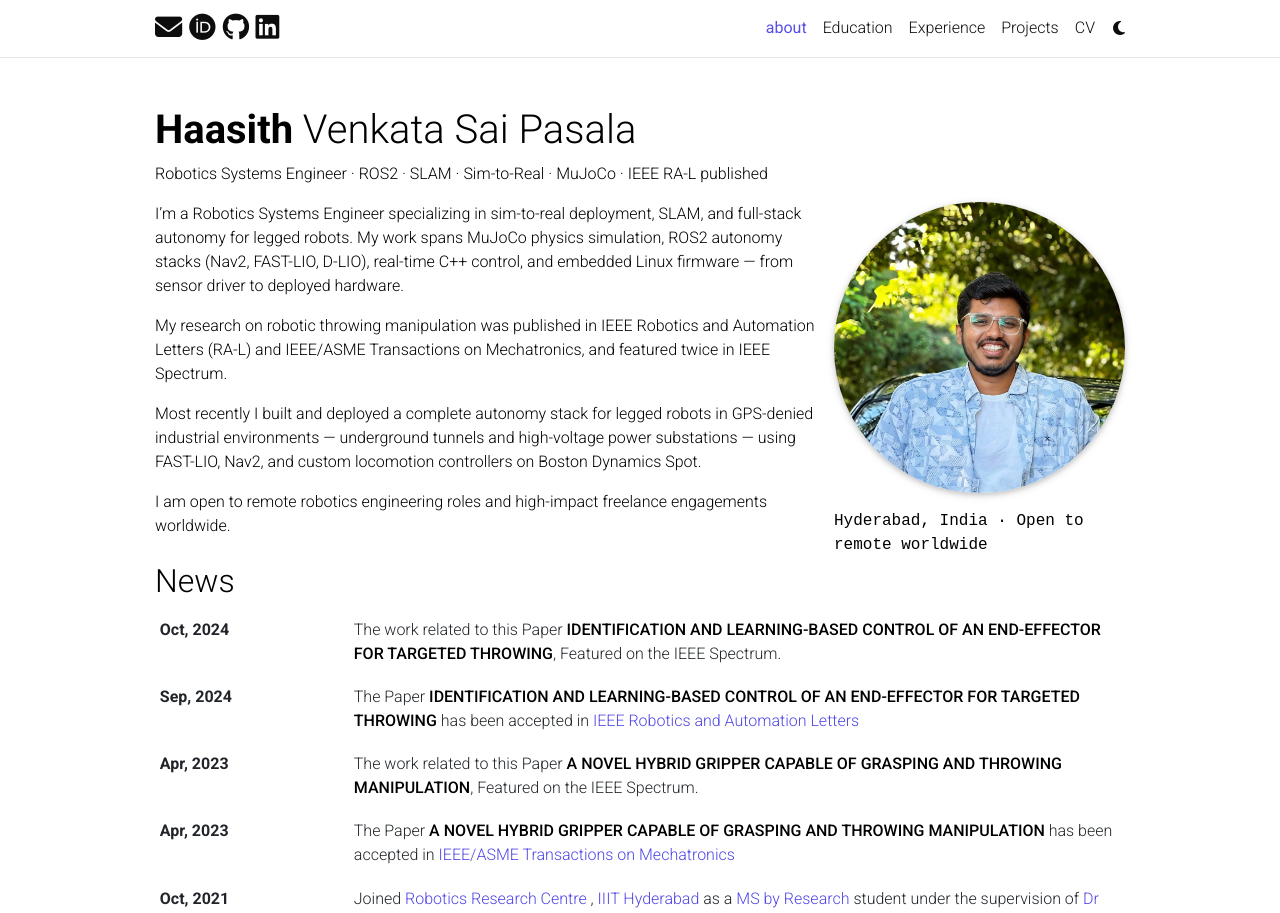
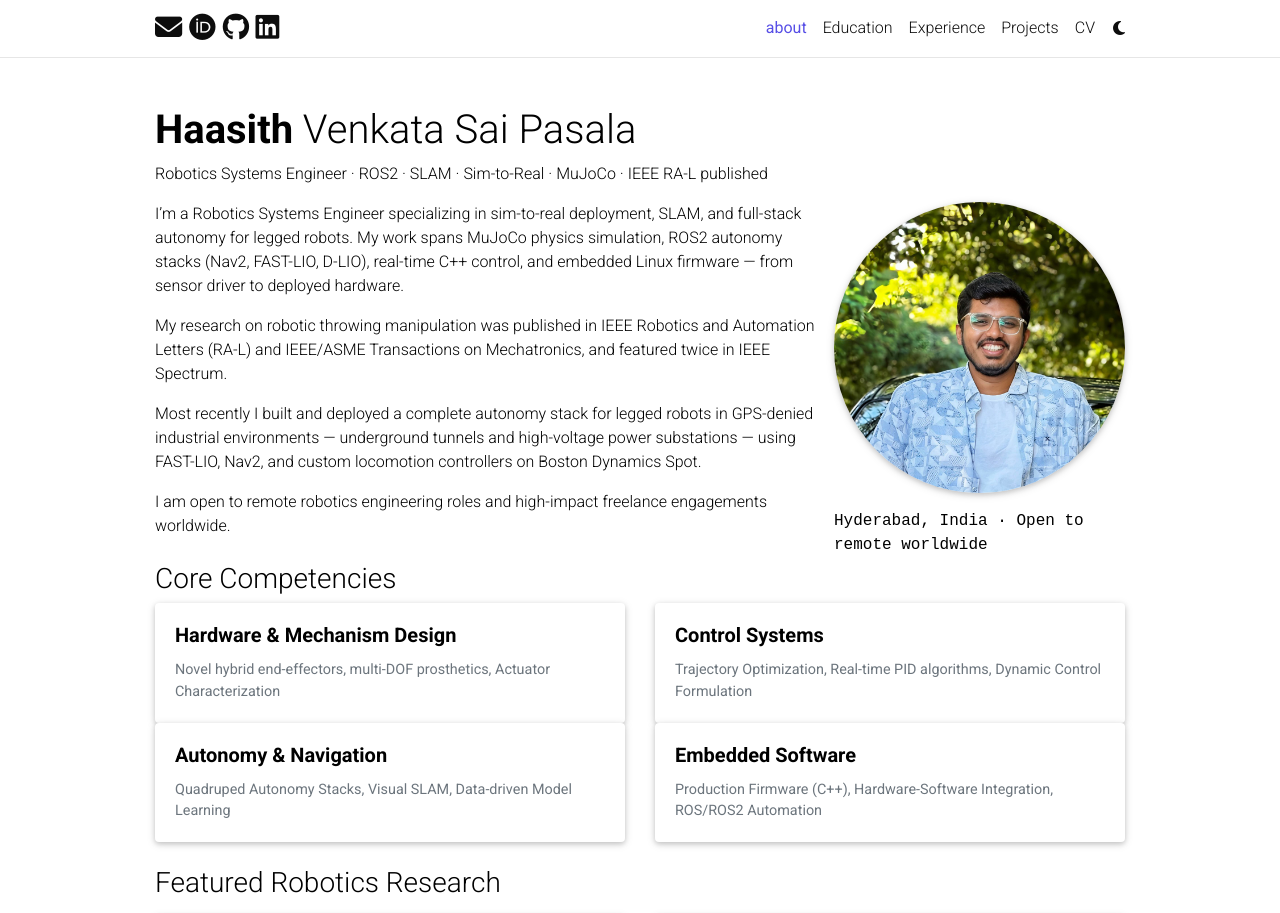
Before and after one commit to haasithp/haasithp.github.io, a Jekyll site: the page built from _pages/about.md, in a window 1280 px wide and 1400 px high. Shown: the top 913 px of the window. Built offline with Jekyll 4.4.1, drawn with Linux system fonts in a browser that asks for light colours; full-size pictures stand in for the smaller copies a plugin makes; some web fonts are replaced; comment, search, counter and statistics services are not loaded; a style sheet for code colours, icons or effects is not loaded; some of the changed text lies outside the part shown; grey boxes are pictures that could not be loaded.

Commit message:
feat: add core competencies section and research video gallery to about page

```diff
--- a/_pages/about.md
+++ b/_pages/about.md
@@ -23,3 +23,55 @@
 Most recently I built and deployed a complete autonomy stack for legged robots in GPS-denied industrial environments — underground tunnels and high-voltage power substations — using FAST-LIO, Nav2, and custom locomotion controllers on Boston Dynamics Spot.
 
 I am open to remote robotics engineering roles and high-impact freelance engagements worldwide.
+
+<h3 class="mt-4">Core Competencies</h3>
+<div class="row row-cols-1 row-cols-md-2 g-4 mb-4">
+  <div class="col">
+    <div class="card h-100 hoverable">
+      <div class="card-body">
+        <h5 class="card-title font-weight-bold">Hardware & Mechanism Design</h5>
+        <p class="card-text text-muted" style="font-size: 0.9rem;">Novel hybrid end-effectors, multi-DOF prosthetics, Actuator Characterization</p>
+      </div>
+    </div>
+  </div>
+  <div class="col">
+    <div class="card h-100 hoverable">
+      <div class="card-body">
+        <h5 class="card-title font-weight-bold">Control Systems</h5>
+        <p class="card-text text-muted" style="font-size: 0.9rem;">Trajectory Optimization, Real-time PID algorithms, Dynamic Control Formulation</p>
+      </div>
+    </div>
+  </div>
+  <div class="col">
+    <div class="card h-100 hoverable">
+      <div class="card-body">
+        <h5 class="card-title font-weight-bold">Autonomy & Navigation</h5>
+        <p class="card-text text-muted" style="font-size: 0.9rem;">Quadruped Autonomy Stacks, Visual SLAM, Data-driven Model Learning</p>
+      </div>
+    </div>
+  </div>
+  <div class="col">
+    <div class="card h-100 hoverable">
+      <div class="card-body">
+        <h5 class="card-title font-weight-bold">Embedded Software</h5>
+        <p class="card-text text-muted" style="font-size: 0.9rem;">Production Firmware (C++), Hardware-Software Integration, ROS/ROS2 Automation</p>
+      </div>
+    </div>
+  </div>
+</div>
+
+### Featured Robotics Research
+<div class="row mt-3">
+    <div class="col-sm-6 mt-3 mt-md-0">
+        <iframe width="100%" height="250" class="rounded z-depth-1" src="https://www.youtube.com/embed/1REb7JnupX8" title="YouTube video player" frameborder="0" allow="accelerometer; autoplay; clipboard-write; encrypted-media; gyroscope; picture-in-picture" allowfullscreen></iframe>
+        <div class="caption mt-2 text-center" style="font-size: 0.9rem;">
+            A Novel Hybrid Gripper Capable of Grasping and Throwing (IEEE T-MECH)
+        </div>
+    </div>
+    <div class="col-sm-6 mt-3 mt-md-0">
+        <iframe width="100%" height="250" class="rounded z-depth-1" src="https://www.youtube.com/embed/U9QqPYyQqn8" title="YouTube video player" frameborder="0" allow="accelerometer; autoplay; clipboard-write; encrypted-media; gyroscope; picture-in-picture" allowfullscreen></iframe>
+        <div class="caption mt-2 text-center" style="font-size: 0.9rem;">
+            Learning-Based Control for Targeted Throwing (IEEE RA-L)
+        </div>
+    </div>
+</div>
```
